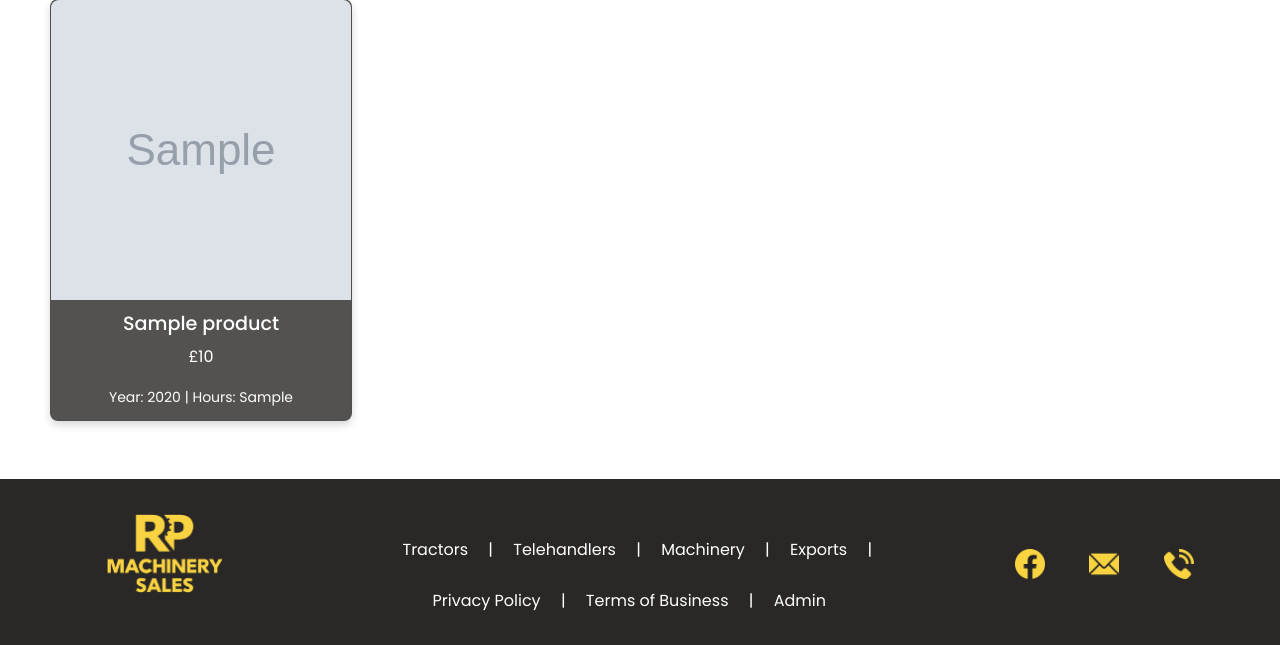
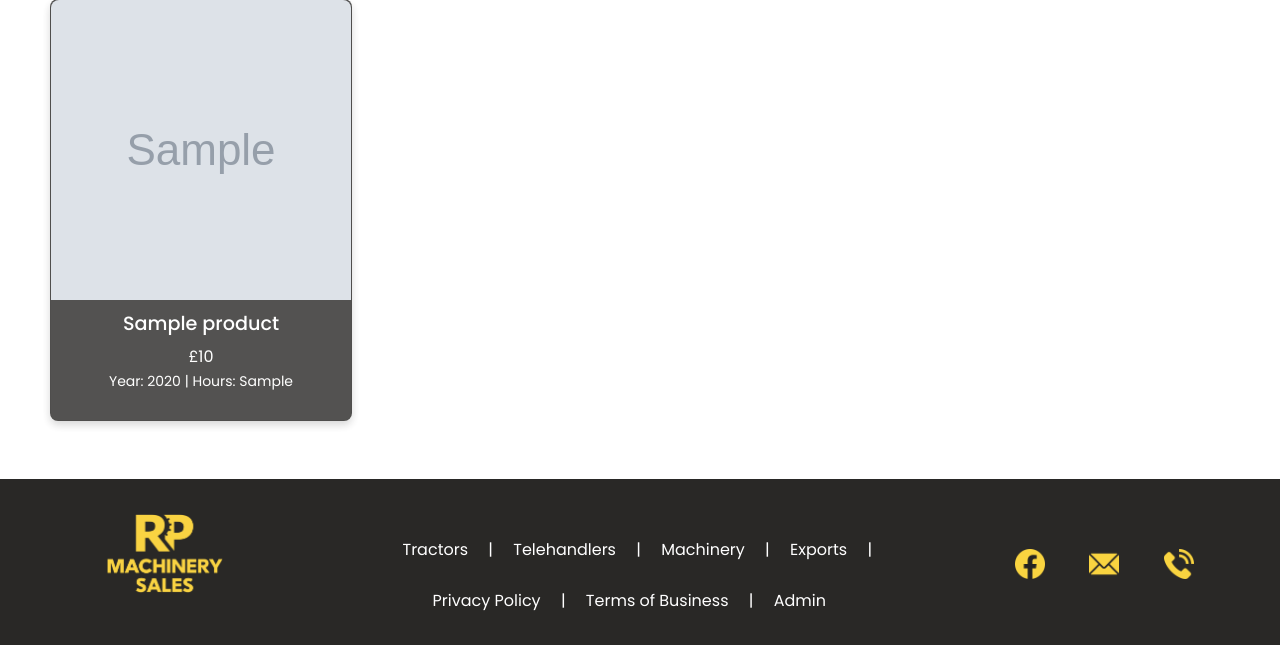
Before and after one commit to Leeap83/RP_machinesales, a PHP site: page /products.php in a window 1280 px wide. Shown: the part 381-1026 px from the top of the page. Run offline with PHP 8.4, Linux system fonts and the light colour scheme; tables that the repository leaves empty or names only in its code hold one stand-in row (values such as "Sample post"); grey boxes marked "Sample" are stand-in pictures; some libraries are stand-ins or nearby versions.

Commit message:
added Css

```diff
--- a/assets/css/style.css
+++ b/assets/css/style.css
@@ -108,6 +108,7 @@ select {height: 36px;}
 .product_details_section {padding: 2em 2em 1em;}
 .product_content h1 {padding: 0; text-align: left;}
 .product_image h3 {text-align: left;}
+.card_container p {margin-bottom: 0;}
 
 /* search box */
 .search-form {display: flex; flex-wrap: wrap; padding: 2em; max-width: 1000px; margin: auto; gap: 1em; }
```
